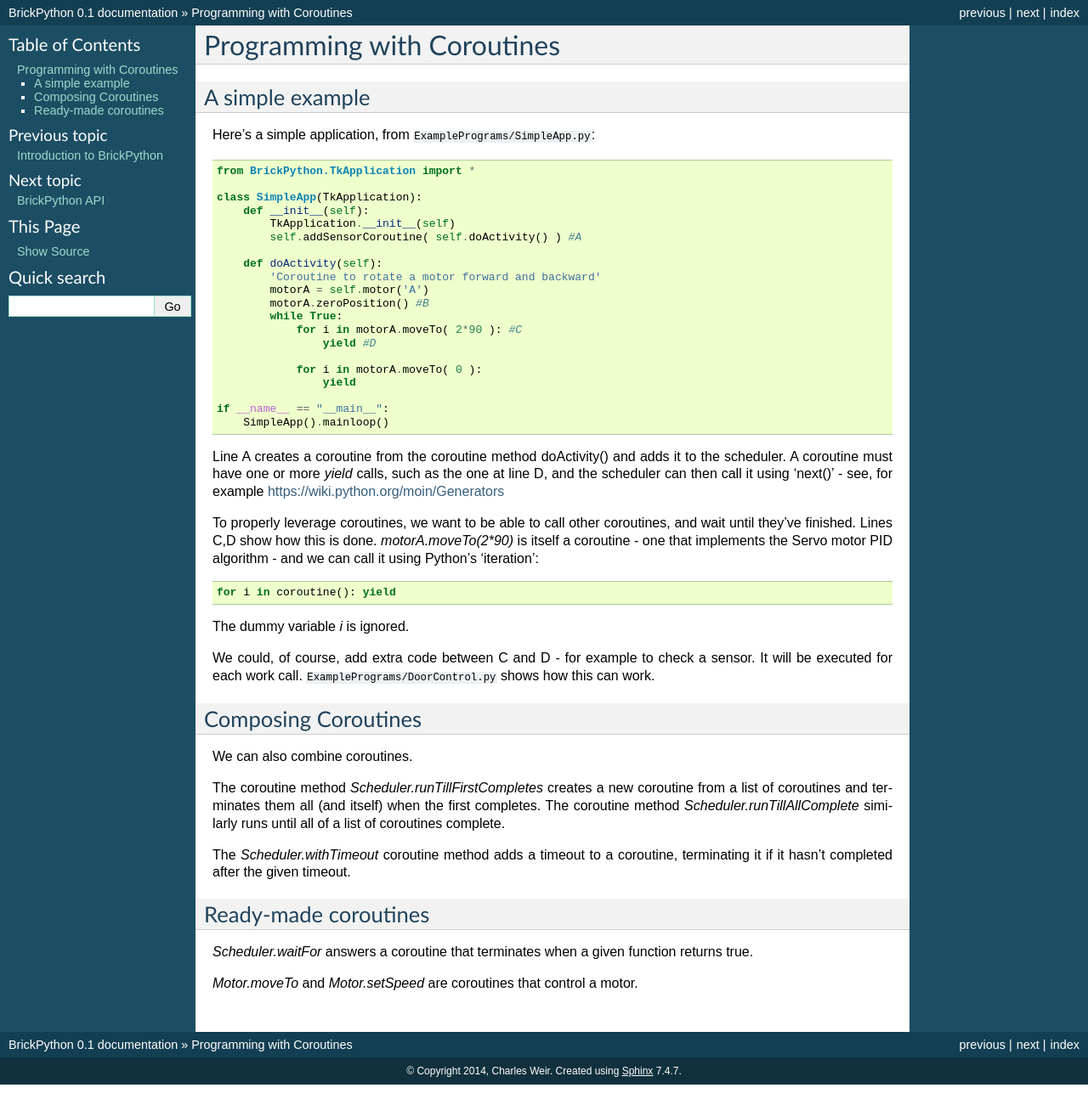
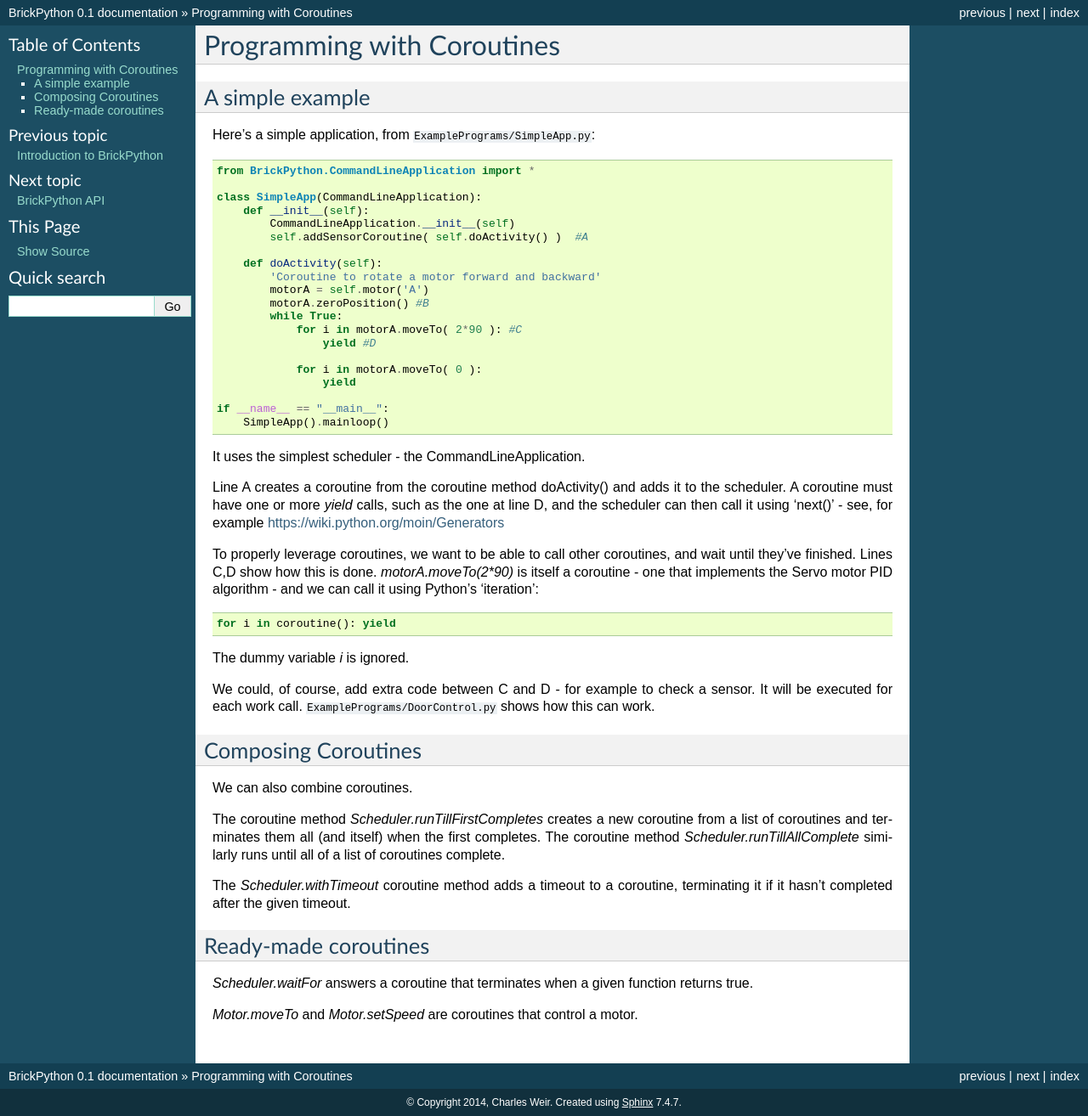
Before and after one commit to charlesweir/BrickPython, a Sphinx documentation site: the page built from docs/programmingWithCoroutines.rst, in a window 1280 px wide. Shown: the whole page at 85% size. Built offline with Sphinx 7.4.7, drawn with Linux system fonts in a browser that asks for light colours; before the commit the page ends 1277 px from its top, so only the background shows below that.

Commit message:
cw: Documentation

```diff
--- a/docs/introduction.rst
+++ b/docs/introduction.rst
@@ -118,6 +118,8 @@ Other Integrations
 Integrations with other frameworks, or non at all, are equally straightforward.   The framework must call the
 method Scheduler.doWork regularly, pausing for Scheduler.timeMillisToNextCall() after each call.
 
+For example `CommandLineApplication` provides a scheduler for applications that don't require user input.
+
 Motors and Sensors
 ==================
 
--- a/docs/programmingWithCoroutines.rst
+++ b/docs/programmingWithCoroutines.rst
@@ -8,12 +8,12 @@ A simple example
 
 Here's a simple application, from ``ExamplePrograms/SimpleApp.py``::
 
-	from BrickPython.TkApplication import *
+	from BrickPython.CommandLineApplication import *
 
-	class SimpleApp(TkApplication):
+	class SimpleApp(CommandLineApplication):
 	    def __init__(self):
-	        TkApplication.__init__(self)
-	        self.addSensorCoroutine( self.doActivity() ) #A
+	        CommandLineApplication.__init__(self)
+	        self.addSensorCoroutine( self.doActivity() )  #A
 
 	    def doActivity(self):
 	    	'Coroutine to rotate a motor forward and backward'
@@ -28,6 +28,8 @@ Here's a simple application, from ``ExamplePrograms/SimpleApp.py``::
 
 	if __name__ == "__main__":
 	    SimpleApp().mainloop()
+
+It uses the simplest scheduler - the CommandLineApplication.
 
 Line A creates a coroutine from the coroutine method doActivity() and adds it to the scheduler.   A coroutine must have
 one or more `yield` calls, such as the one at line D, and the scheduler can then call it using 'next()'
```
Also changed, not shown: docs/BrickPython.rst (+15 -10 lines), 3 other files.
